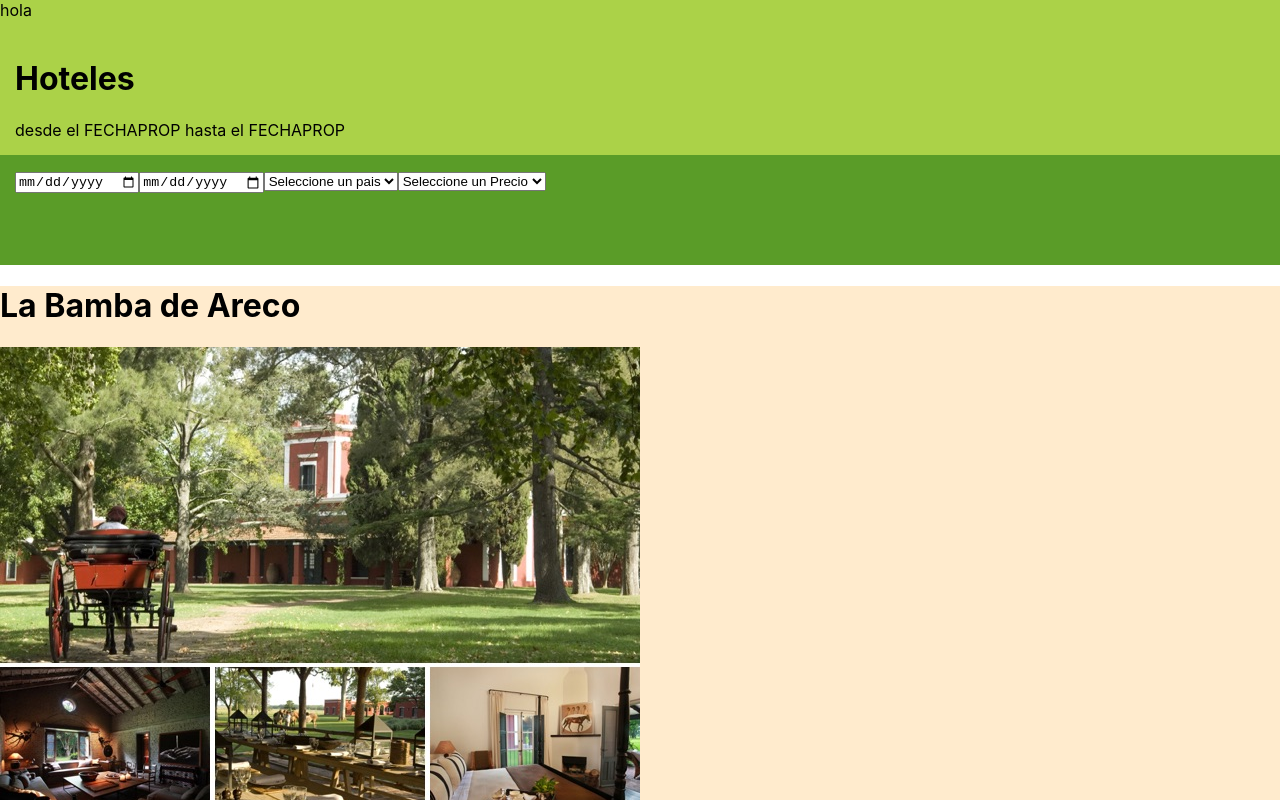
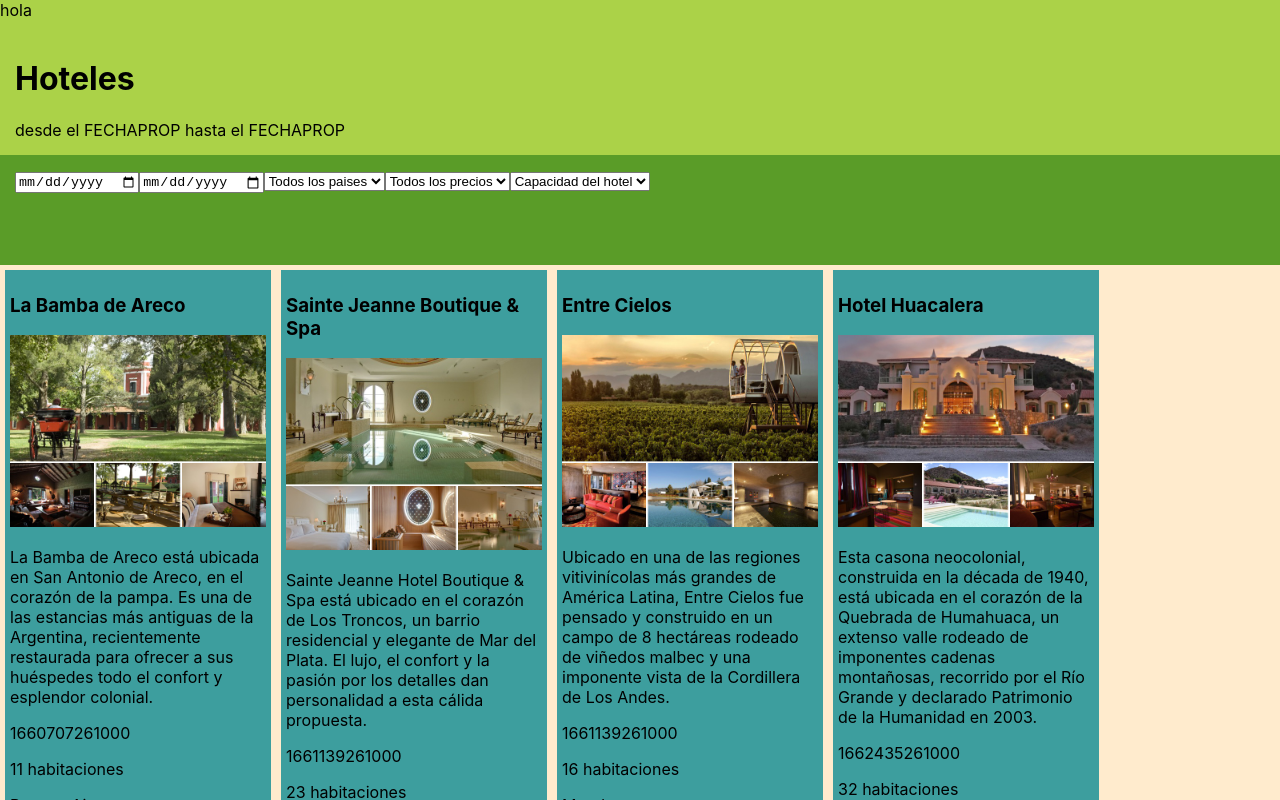
Before and after one commit to Joga50/Hotel-Booking, a React (Create React App) app: page / in a window 1280 px wide. Shown: the top 800 px of the page. Built offline with nearby package versions, Linux system fonts and the light colour scheme.

Commit message:
setting filter for price, size, and country

```diff
--- a/src/App.css
+++ b/src/App.css
@@ -27,6 +27,22 @@
 /* ------------------------------------Hotels------------------------------------- */
 .hotelsContainer {
   background-color: blanchedalmond;
-  width: 100%;
-  height: 100%;
 }
+.hoteles {
+  display: flex;
+
+  flex-flow: wrap;
+}
+
+.hotelCard {
+  width: 20%;
+  background-color: rgb(61, 158, 158);
+  height: 20%;
+  padding: 5px;
+  margin: 5px;
+}
+
+.img {
+  max-width: 100%;
+  height: auto;
+}
--- a/src/App.js
+++ b/src/App.js
@@ -1,16 +1,23 @@
 import "./App.css";
 import Header from "./components/Header";
 import Filtros from "./components/Filtros";
-
+import React from "react";
 import Hotels from "./components/Hotels";
 
 function App() {
+  const [pais, setPais] = React.useState("");
+  const [precio, setPrecio] = React.useState("Todos los precios");
+  const [capacidad, setCapacidad] = React.useState("Capacidad del hotel");
   return (
     <div className="App">
       hola
       <Header />
-      <Filtros />
-      <Hotels />
+      <Filtros
+        setPrecio={setPrecio}
+        setPais={setPais}
+        setCapacidad={setCapacidad}
+      />
+      <Hotels pais={pais} precio={precio} capacidad={capacidad} />
     </div>
   );
 }
--- a/src/components/Card.jsx
+++ b/src/components/Card.jsx
@@ -3,13 +3,13 @@ import React from "react";
 function Card(props) {
   const { hotel } = props;
   return (
-    <div>
-      <h1>{hotel.name}</h1>
-      <img src={hotel.photo} alt="logo" />
+    <div className="cardContainer">
+      <h3>{hotel.name}</h3>
+      <img src={hotel.photo} alt="logo" className="img" />
       <p>{hotel.description}</p>
       <p>{hotel.avaiabilityFrom}</p>
       <p>{hotel.availabilityTo}</p>
-      <p> {hotel.rooms}</p>
+      <p> {hotel.rooms} habitaciones</p>
       <p> {hotel.city}</p>
       <p> {hotel.country}</p>
       <p>{hotel.price}</p>
--- a/src/components/Filtros.jsx
+++ b/src/components/Filtros.jsx
@@ -1,23 +1,31 @@
 import React from "react";
 
 function Filtros(props) {
+  const { setPrecio, setPais, setCapacidad } = props;
+
   return (
     <div className="inputContainer">
       <input type="date"></input>
       <input type="date"></input>
-      <select>
-        <option>Seleccione un pais</option>
-        <option value="Argentina">Argentina</option>
+      <select onChange={(e) => setPais(e.target.value)}>
+        <option value={""}>Todos los paises</option>
+        <option>Argentina</option>
         <option value="Chile">Chile</option>
         <option value="Brasil">Brasil</option>
         <option value="Uruguay">Uruguay</option>
       </select>
-      <select>
-        <option>Seleccione un Precio</option>
-        <option>$</option>
-        <option>$$</option>
-        <option>$$$</option>
-        <option>$$$$</option>
+      <select onChange={(e) => setPrecio(e.target.value)}>
+        <option value={"Todos los precios"}>Todos los precios</option>
+        <option value={1}>$</option>
+        <option value={2}>$$</option>
+        <option value={3}>$$$</option>
+        <option value={4}>$$$$</option>
+      </select>
+      <select onChange={(e) => setCapacidad(e.target.value)}>
+        <option value={"Capacidad del hotel"}>Capacidad del hotel</option>
+        <option value={"Hotel pequeño"}>Hotel pequeño</option>
+        <option value={"Hotel mediano"}>Hotel mediano</option>
+        <option value={"Hotel grande"}>Hotel grande</option>
       </select>
     </div>
   );
--- a/src/components/Hotels.jsx
+++ b/src/components/Hotels.jsx
@@ -3,11 +3,28 @@ import hotelsData from "../assets/scripts/data";
 import Card from "./Card";
 
 function Hotels(props) {
+  const { pais, precio, capacidad } = props;
+  const filtroPorPaises = hotelsData.filter((item) =>
+    pais !== "" ? item.country === pais : true
+  );
+  const filtroPorPrecios = filtroPorPaises.filter((item) =>
+    precio !== "Todos los precios" ? item.price.toString() === precio : true
+  );
+  const filtroPorCapacidad = filtroPorPrecios.filter((item) =>
+    capacidad === "Hotel pequeño"
+      ? item.rooms <= 10 && item.rooms > 0
+      : capacidad === "Hotel mediano"
+      ? item.rooms >= 11 && item.rooms <= 20
+      : capacidad === "Hotel grande"
+      ? item.rooms > 20
+      : capacidad === "Capacidad del hotel"
+  );
+
   return (
     <div className="hotelsContainer">
-      <div>
-        {hotelsData.map((eachHotel) => (
-          <div>
+      <div className="hoteles">
+        {filtroPorCapacidad.map((eachHotel) => (
+          <div className="hotelCard">
             <Card hotel={eachHotel} />
           </div>
         ))}
```
Also changed, not shown: 1 other file (tests, documents, lock files or other folders).
